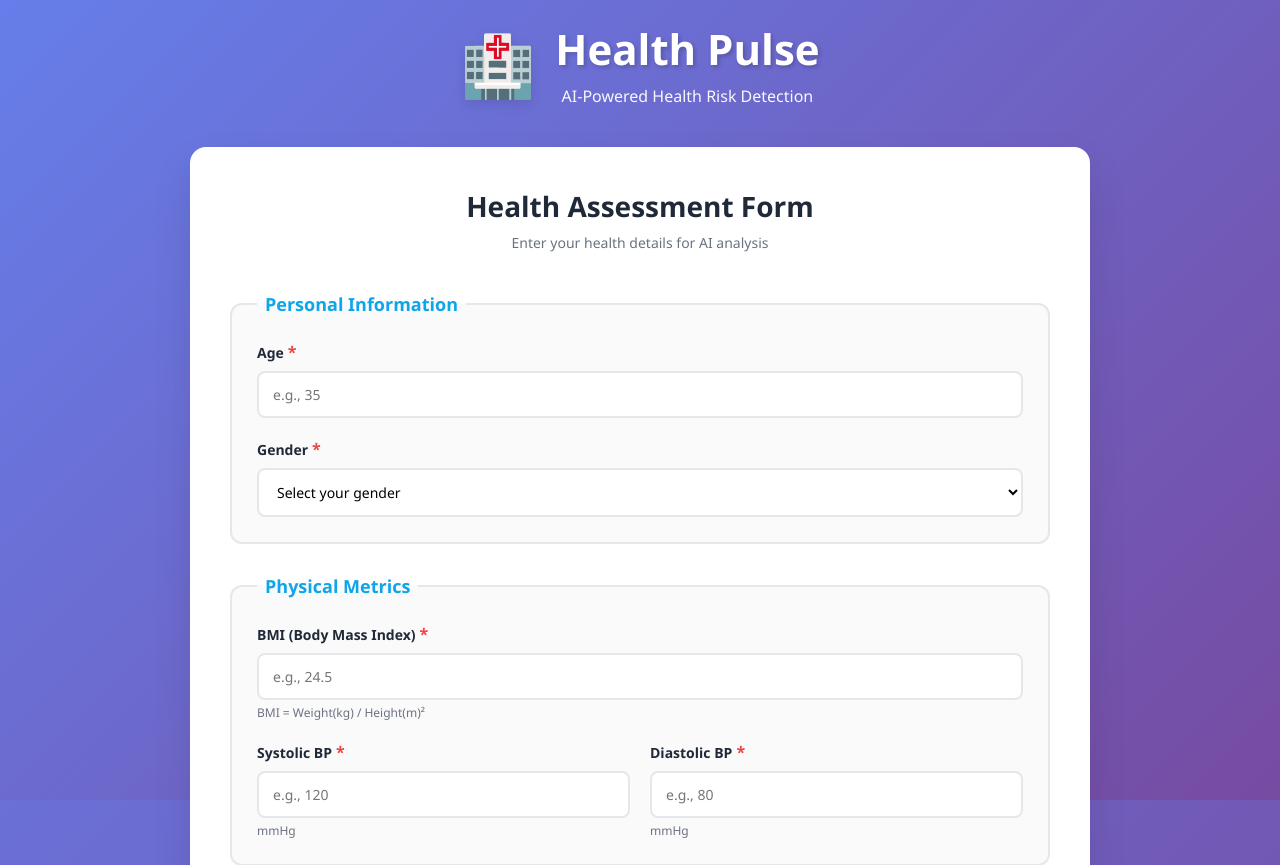
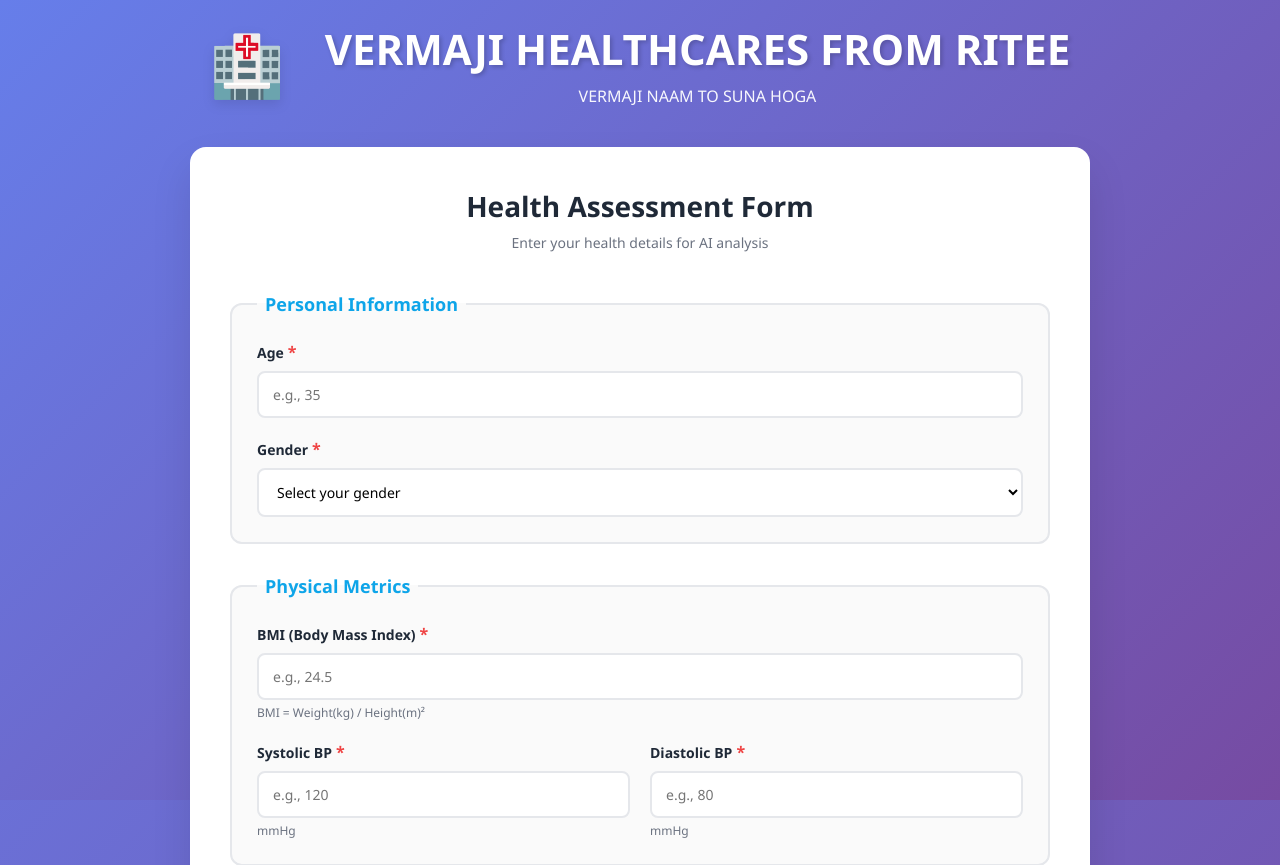
Before and after one commit to Vivekverma-ai/AI-HEALTHCARE-PREDICTION, a Flask app: page / in a window 1280 px wide. Shown: the top 865 px of the page. Run offline with Flask 3, Linux system fonts and the light colour scheme.

Commit message:
name change

```diff
--- a/templates/index.html
+++ b/templates/index.html
@@ -16,9 +16,10 @@
         <header class="header">
             <div class="logo-section">
                 <div class="logo">🏥</div>
+                <img src="" alt="">
                 <div>
-                    <h1>Health Pulse</h1>
-                    <p class="subtitle">AI-Powered Health Risk Detection</p>
+                    <h1>VERMAJI HEALTHCARES FROM RITEE</h1>
+                    <p class="subtitle">VERMAJI NAAM TO SUNA HOGA</p>
                 </div>
             </div>
         </header>
```
Also changed, not shown: public/riteeLogo.jpeg (added).
